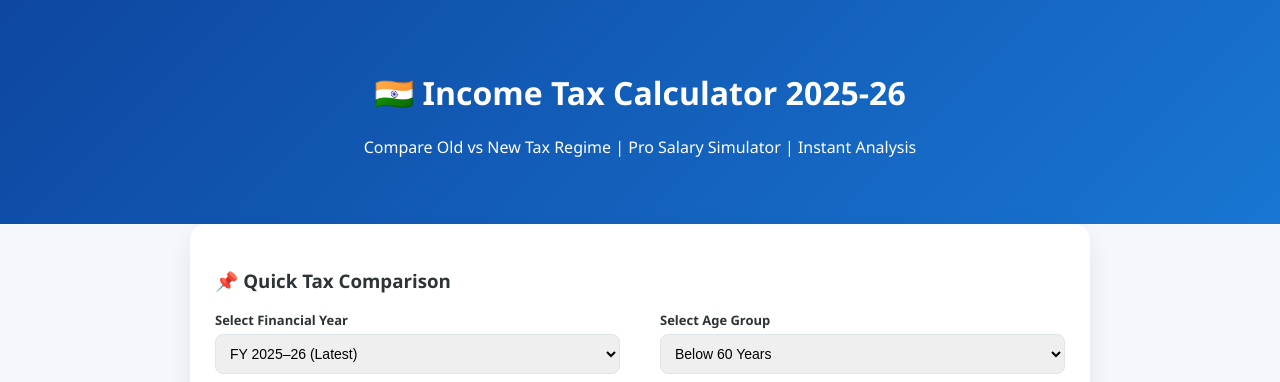
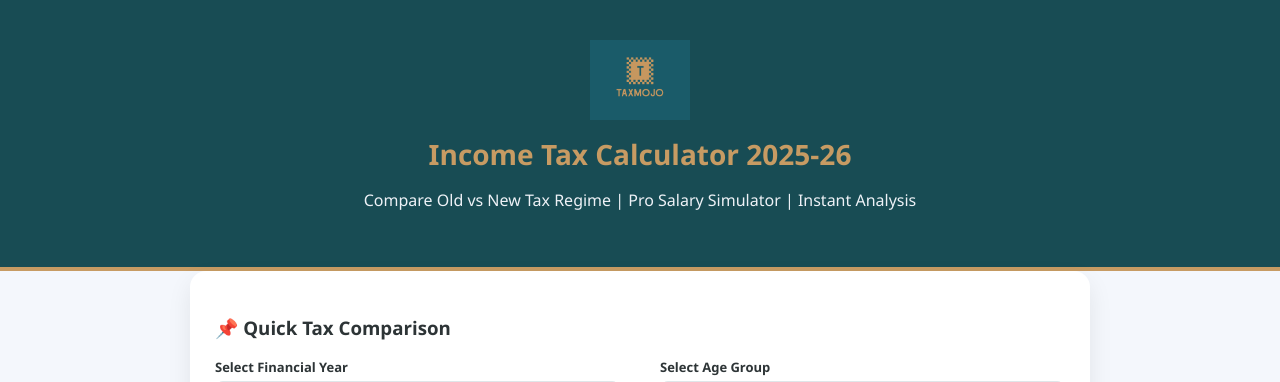
Before and after one commit to anveshsunny143007-netizen/income-tax-calculator, a FastAPI app: page / in a window 1280 px wide. Shown: the top 382 px of the page. Run offline with FastAPI, Linux system fonts and the light colour scheme.

Commit message:
Update index.html

```diff
--- a/templates/index.html
+++ b/templates/index.html
@@ -18,7 +18,8 @@
     <meta property="og:image" content="https://income-tax-calculator-pajj.onrender.com/static/logo.png">
     <style>
 	body { font-family: 'Segoe UI', sans-serif; background: #f4f7fc; margin: 0; padding: 0; color: #2d3436; }
-	.hero { background: linear-gradient(135deg, #0d47a1, #1976d2); color: white; padding: 50px 20px; text-align: center; }
+	.hero { background: #184c54; color: white; padding: 40px 20px; text-align: center; border-bottom: 4px solid #c79b63; }
+	.hero h1 { color: #c79b63; margin-top: 10px; margin-bottom: 5px; font-size: 28px; }
 	.container { max-width: 900px; margin: -30px auto 60px auto; padding: 30px; }
 	.card { background: white; padding: 25px; border-radius: 16px; box-shadow: 0 10px 25px rgba(0,0,0,0.08); margin-bottom: 30px; }
 	.form-grid { display: grid; grid-template-columns: 1fr 1fr; column-gap: 40px; row-gap: 20px; }
@@ -103,8 +104,9 @@
 <body>
 
 <div class="hero">
-    <h1>🇮🇳 Income Tax Calculator 2025-26</h1>
-    <p>Compare Old vs New Tax Regime | Pro Salary Simulator | Instant Analysis</p>
+    <img src="/static/logo.png" alt="TaxMojo Logo" style="height: 80px; drop-shadow: 0 4px 6px rgba(0,0,0,0.3);">
+    <h1>Income Tax Calculator 2025-26</h1>
+    <p style="color: #eef2f7;">Compare Old vs New Tax Regime | Pro Salary Simulator | Instant Analysis</p>
 </div>
 
 <div class="container">
```
